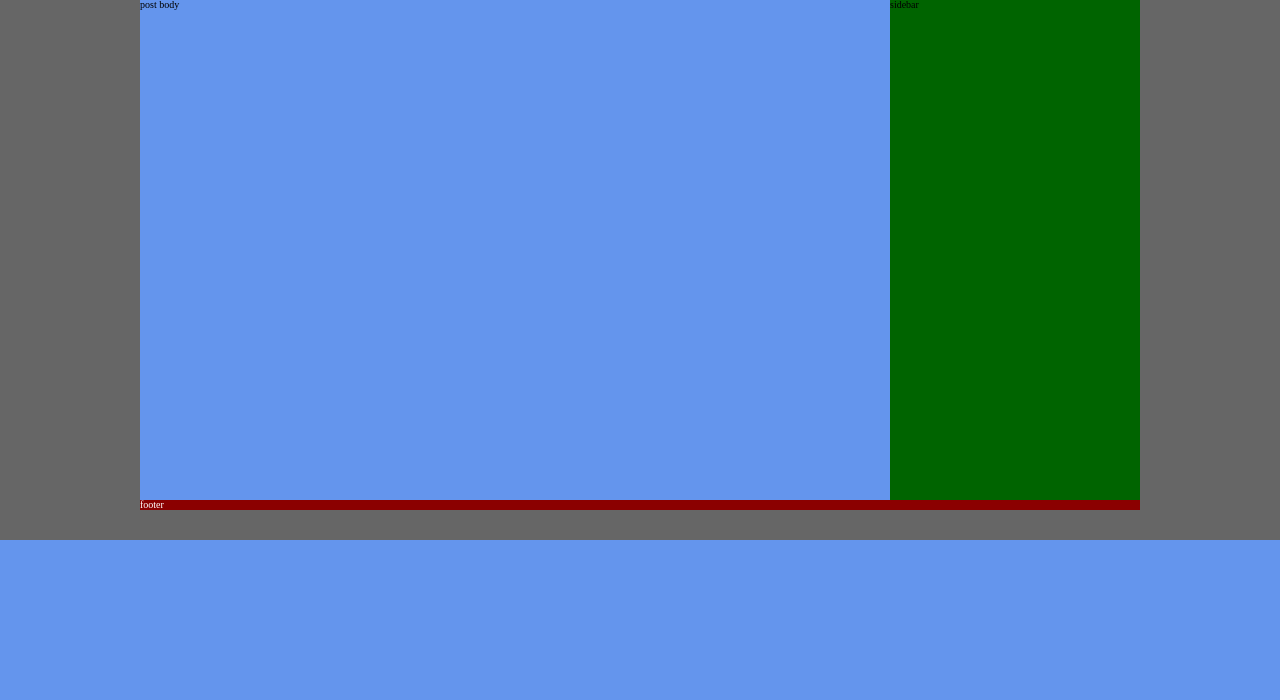
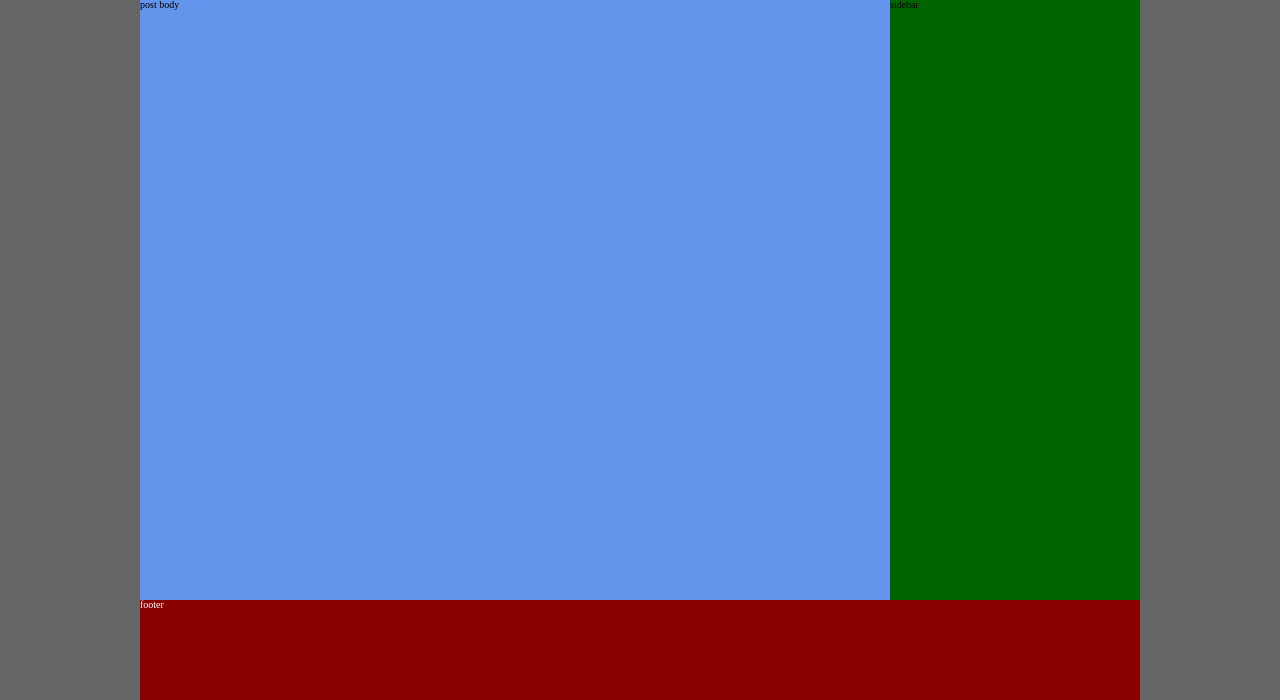
Before and after one commit to kenneth-brook/cms-in-php-training, a PHP site: page / in a window 1280 px wide. Shown: the part 260-960 px from the top of the page. Before the commit the page ends 800 px from the top, so only its background shows below. Run offline with PHP 8.4, Linux system fonts and the light colour scheme.

Commit message:
footer fixed

```diff
--- a/css/styles.css
+++ b/css/styles.css
@@ -136,7 +136,6 @@ html {
 }
 
 /*main index*/
-/*header*/
 
 body {
 	background-color: #666;
@@ -146,6 +145,8 @@ body {
 	width: 1000px;
 	margin: auto;
 }
+
+/*header*/
 
 .head {
 	margin-top: 10px;
@@ -174,7 +175,7 @@ body {
 
 .main {
 	width: 750px;
-	min-height: 500px;
+	min-height: 600px;
 	background-color: cornflowerblue;
 	float: left;
 }
@@ -183,7 +184,7 @@ body {
 
 .side {
 	width: 250px;
-	min-height: 500px;
+	min-height: 600px;
 	background-color: darkgreen;
 	float: right;
 }
@@ -193,6 +194,7 @@ body {
 .bottom {
 	width: 1000px;
 	background-color: darkred;
-	min-height: 150px;
+	min-height: 100px;
 	color: white;
+	clear: both;
 }
```
